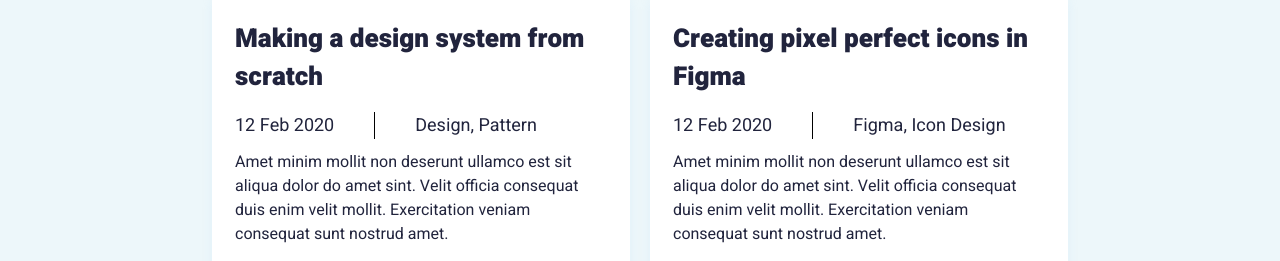
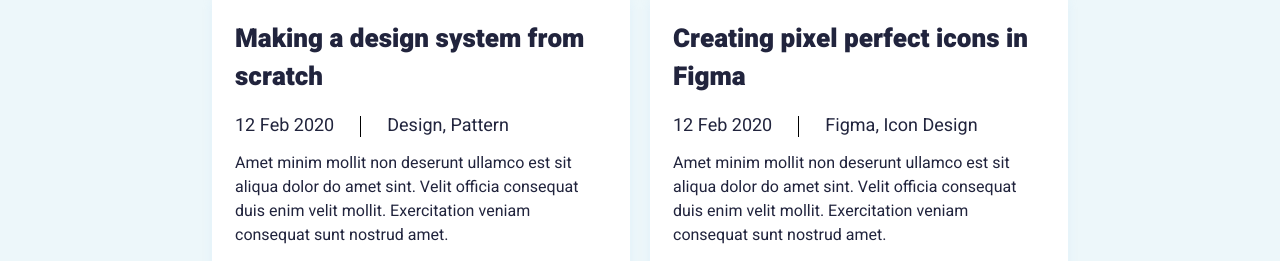
Before and after one commit to SlavikDemian/John_Slavik, a plain HTML site: page index.html in a window 1280 px wide. Shown: the part 691-952 px from the top of the page. Drawn offline with Linux system fonts and the light colour scheme.

Commit message:
DZ Recent posts 3

```diff
--- a/css/style.css
+++ b/css/style.css
@@ -299,7 +299,7 @@ header nav ul li:hover {
     max-width: 856px;
     margin: auto;
 }
-.recent_posts .recent_posts_container div {
+.recent_posts_header_box {
     display: flex;
     justify-content: space-between;
     align-items: center;
@@ -340,7 +340,7 @@ header nav ul li:hover {
     font-size: 26px;
     line-height: 38px;
     color: #21243D;
-    padding-bottom: 6px;
+    padding-bottom: 17px;
 }
 .recent_posts_box article p {
     font-family: 'Heebo', sans-serif;
@@ -349,16 +349,17 @@ header nav ul li:hover {
     font-size: 16px;
     line-height: 24px;
     color: #21243D;
+    padding-top: 11px;
 }
 .recent_posts_span_date {
     font-family: 'Heebo', sans-serif;
     font-style: normal;
     font-weight: 400;
     font-size: 18px;
-    line-height: 48px;
+    line-height: 26px;
     color: #21243D;
     display: inline;
-    padding-right: 40px;
+    padding-right: 26px;
 }
 .recent_posts_span_text {
     font-family: 'Heebo', sans-serif;
@@ -368,6 +369,10 @@ header nav ul li:hover {
     line-height: 26px;
     color: #21243D;
     display: inline;
+}
+.recent_posts_span_text::before {
+    content: "";
     border-left: 1px solid #000000;
-    padding-left: 40px;
-}
+    font-size: 14px;
+    padding-right: 26px;
+    }
--- a/index.html
+++ b/index.html
@@ -55,18 +55,24 @@
   </section>
   <section class="recent_posts">
     <div class="recent_posts_container">
-      <div>
+      <div class="recent_posts_header_box">
         <h4>Recent posts</h4>
         <a href="#">View all</a>
       </div>
       <div class="recent_posts_box">
         <article>
           <h3>Making a design system from scratch</h3>
-          <p><span class="recent_posts_span_date">12 Feb 2020</span><span class="recent_posts_span_text">Design, Pattern</span><br>Amet minim mollit non deserunt ullamco est sit aliqua dolor do amet sint. Velit officia consequat duis enim velit mollit. Exercitation veniam consequat sunt nostrud amet.</p>
+          <div>
+            <span class="recent_posts_span_date">12 Feb 2020</span><span class="recent_posts_span_text">Design, Pattern</span>
+          </div>
+          <p>Amet minim mollit non deserunt ullamco est sit aliqua dolor do amet sint. Velit officia consequat duis enim velit mollit. Exercitation veniam consequat sunt nostrud amet.</p>
         </article>
         <article>
           <h3>Creating pixel perfect icons in Figma</h3>
-          <p><span class="recent_posts_span_date">12 Feb 2020</span><span class="recent_posts_span_text">Figma, Icon Design</span><br>Amet minim mollit non deserunt ullamco est sit aliqua dolor do amet sint. Velit officia consequat duis enim velit mollit. Exercitation veniam consequat sunt nostrud amet.</p>
+          <div>
+            <span class="recent_posts_span_date">12 Feb 2020</span><span class="recent_posts_span_text">Figma, Icon Design</span>
+          </div>
+          <p>Amet minim mollit non deserunt ullamco est sit aliqua dolor do amet sint. Velit officia consequat duis enim velit mollit. Exercitation veniam consequat sunt nostrud amet.</p>
         </article>
       </div>
     </div>
```
